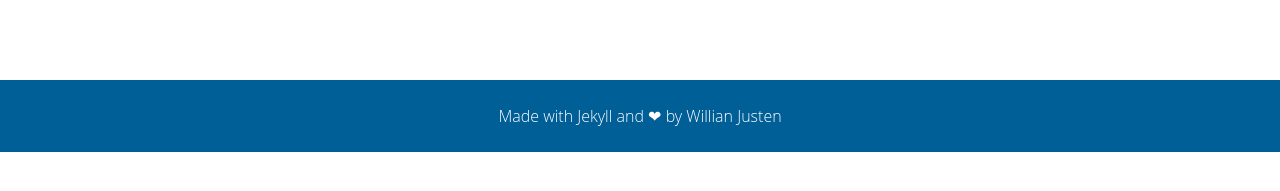
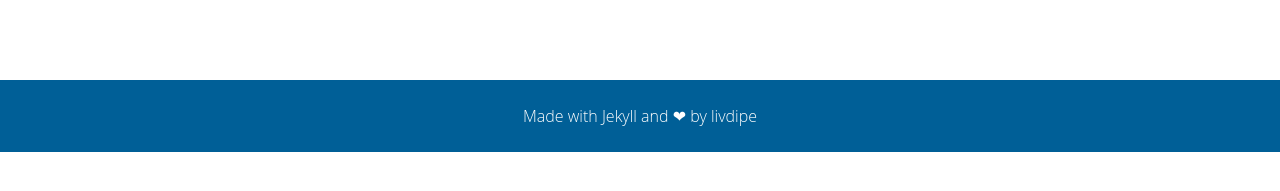
Before and after one commit to livdipe/livdipe.github.io, a Jekyll site: the page built from index.html, in a window 1280 px wide. Shown: the part 455-646 px from the top of the page. Built offline with Jekyll 4.4.1, drawn with Linux system fonts in a browser that asks for light colours.

Commit message:
修改注脚信息

```diff
--- a/_includes/footer.html
+++ b/_includes/footer.html
@@ -1,4 +1,4 @@
 <footer>
-    <p>Made with <a href="http://jekyllrb.com/" target="_blank">Jekyll</a> and <span class="love">❤</span> by <a href="http://willianjusten.com.br">Willian Justen</a></p>
+    <p>Made with <a href="http://jekyllrb.com/" target="_blank">Jekyll</a> and <span class="love">❤</span> by <a href="http://livdipe.github.io">livdipe</a></p>
 </footer>
 <script src="{{ "/assets/js/main.js" | prepend: site.baseurl }}"></script>
```
